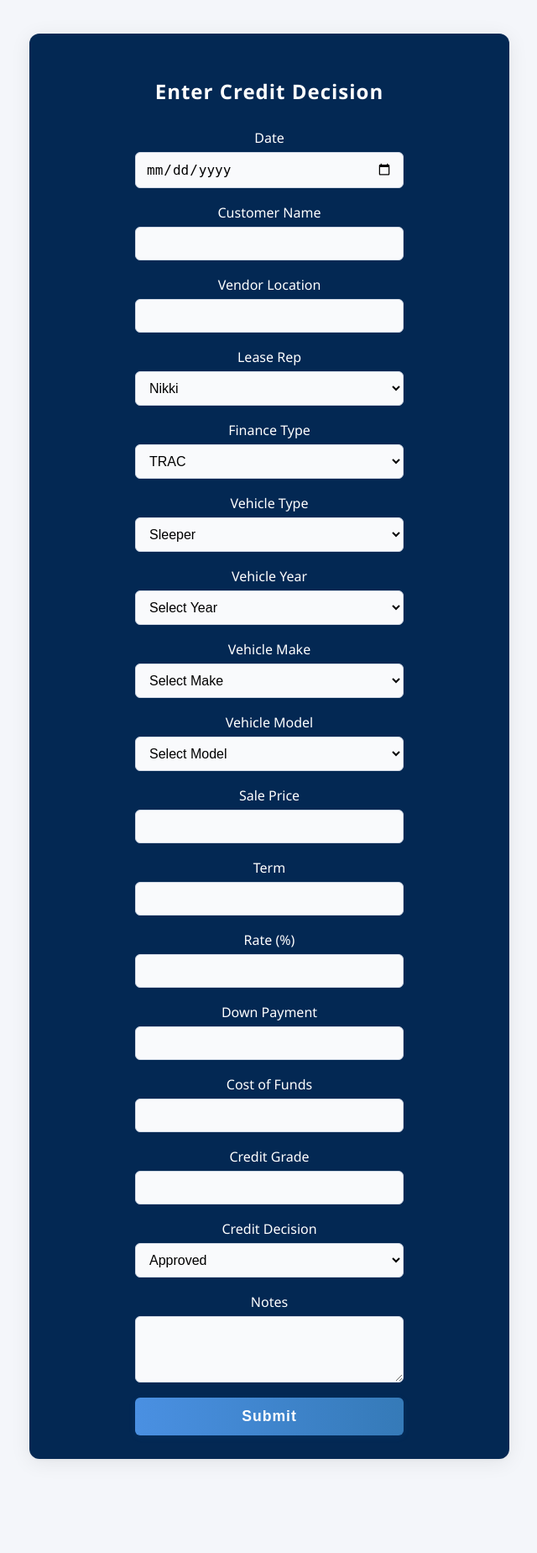
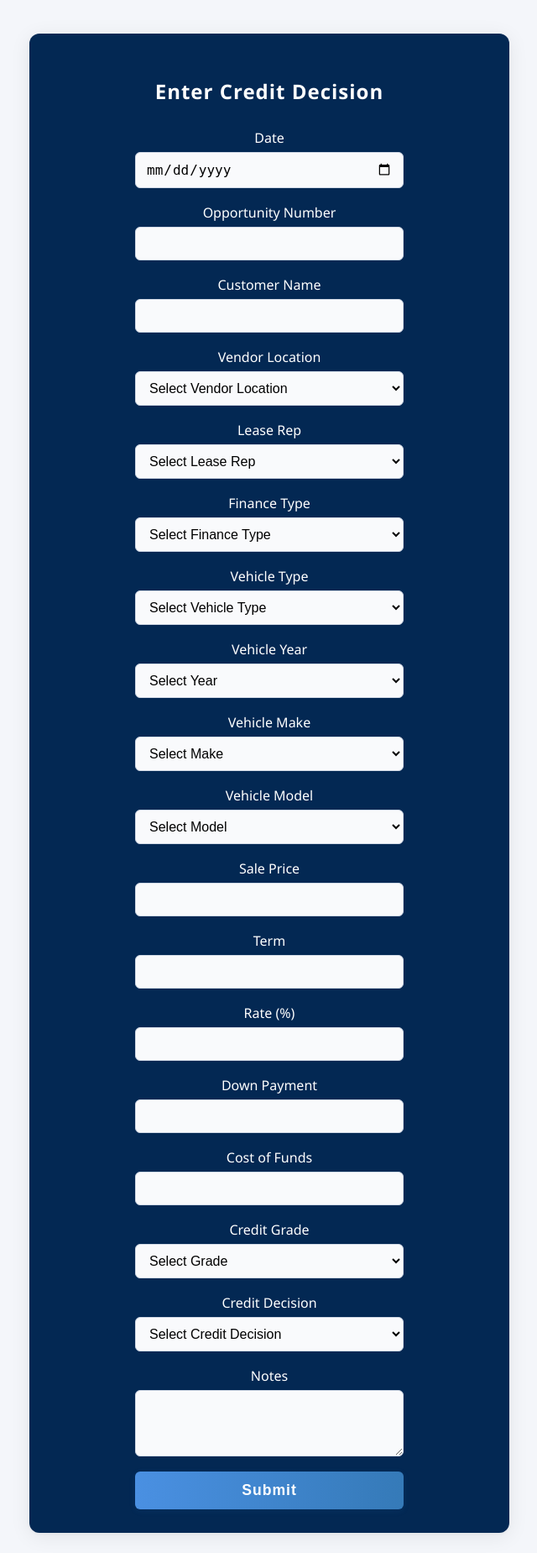
Before and after one commit to jordanks93/deal_decision_interface, a Flask app: page / in a window 1280 px wide. Shown: the top 1849 px of the page at 84% size, without its empty margins (319-959 px from the left). Before the commit the page ends 1740 px from the top, so only its background shows below. Run offline with Flask 3, Linux system fonts and the light colour scheme.

Commit message:
updated option fields and added new fields for opp number

```diff
--- a/app.py
+++ b/app.py
@@ -1,8 +1,10 @@
-from flask import Flask, request, render_template, redirect
+from flask import Flask, request, render_template, redirect, flash
 import gspread
 from oauth2client.service_account import ServiceAccountCredentials
+from datetime import datetime
 
 app = Flask(__name__)
+app.secret_key = 'your_secret_key'  # Needed for flash messages
 
 # Google Sheets setup
 scope = ['https://spreadsheets.google.com/feeds', 'https://www.googleapis.com/auth/drive']
@@ -16,8 +18,50 @@ def index():
 
 @app.route('/submit', methods=['POST'])
 def submit():
+    required_fields = [
+        'date', 'opportunity_number', 'customer_name', 'vendor_location',
+        'lease_rep', 'finance_type', 'vehicle_type', 'vehicle_year',
+        'vehicle_make', 'vehicle_model', 'sale_price', 'term', 'rate',
+        'down_payment', 'cost_of_funds', 'credit_grade', 'credit_decision'
+    ]
+    errors = []
+
+    # Check required fields
+    for field in required_fields:
+        if not request.form.get(field):
+            errors.append(f"{field.replace('_', ' ').title()} is required.")
+
+    # Validate date
+    try:
+        datetime.strptime(request.form['date'], '%Y-%m-%d')
+    except (ValueError, KeyError):
+        errors.append("Invalid date format.")
+
+    # Validate numbers
+    number_fields = ['opportunity_number', 'sale_price', 'term', 'rate', 'down_payment', 'cost_of_funds']
+    for field in number_fields:
+        try:
+            float(request.form[field])
+        except (ValueError, KeyError):
+            errors.append(f"{field.replace('_', ' ').title()} must be a number.")
+
+    # Validate vehicle year
+    try:
+        year = int(request.form['vehicle_year'])
+        if year < 2000 or year > 2026:
+            errors.append("Vehicle Year must be between 2000 and 2026.")
+    except (ValueError, KeyError):
+        errors.append("Vehicle Year must be a valid year.")
+
+    if errors:
+        for error in errors:
+            flash(error)
+        return render_template('form.html')
+
+    # If all validations pass, save to sheet
     data = [
         request.form['date'],
+        request.form['opportunity_number'],
         request.form['customer_name'],
         request.form['vendor_location'],
         request.form['lease_rep'],
@@ -33,9 +77,10 @@ def submit():
         request.form['cost_of_funds'],
         request.form['credit_grade'],
         request.form['credit_decision'],
-        request.form['notes']
+        request.form.get('notes', '')
     ]
     sheet.append_row(data)
+    flash("Submission successful!")
     return redirect('/')
 
 if __name__ == '__main__':
--- a/templates/form.html
+++ b/templates/form.html
@@ -13,14 +13,35 @@
             <label>Date</label>
             <input type="date" name="date" required>
 
+            <label>Opportunity Number</label>
+            <input type="number" name="opportunity_number" required>
+
             <label>Customer Name</label>
             <input type="text" name="customer_name" required>
 
             <label>Vendor Location</label>
-            <input type="text" name="vendor_location" required>
+            <select name="vendor_location" required>
+                <option value="">Select Vendor Location</option>
+                <option value="Fyda Columbus">Fyda Columbus</option>
+                <option value="Fyda Cincinnati">Fyda Cincinnati</option>
+                <option value="Fyda Youngstown">Fyda Youngstown</option>
+                <option value="Fyda Pittsburgh">Fyda Pittsburgh</option>
+                <option value="Fyda Zanesville">Fyda Zanesville</option>
+                <option value="Impel Union">Impel Union</option>
+                <option value="Interstate">Interstate</option>
+                <option value="M&T Truck Sales">M&T Truck Sales</option>
+                <option value="Mazo Capital">Mazo Capital</option>
+                <option value="MHC">MHC</option>
+                <option value="Compass">Compass</option>
+                <option value="Fleet XL">Fleet XL</option>
+                <option value="CAS">CAS</option>
+                <option value="Custom">Custom</option>
+                <option value="Non Fyda">Non Fyda</option>
+            </select>
 
             <label>Lease Rep</label>
             <select name="lease_rep" required>
+                <option value="">Select Lease Rep</option>
                 <option value="Nikki">Nikki</option>
                 <option value="Pete">Pete</option>
                 <option value="Mike">Mike</option>
@@ -31,6 +52,7 @@
 
             <label>Finance Type</label>
              <select name="finance_type" required>
+                <option value="">Select Finance Type</option>
                 <option value="TRAC">TRAC</option>
                 <option value="LOAN">LOAN</option>
                 <option value="FMV">FMV</option>
@@ -38,6 +60,7 @@
 
             <label>Vehicle Type</label>
              <select name="vehicle_type" required>
+                <option value="">Select Vehicle Type</option>
                 <option value="Sleeper">Sleeper</option>
                 <option value="Daycab">Daycab</option>
                 <option value="Dump">Dump</option>
@@ -156,10 +179,23 @@
             <input type="number" name="cost_of_funds" step="0.01" required>
 
             <label>Credit Grade</label>
-            <input type="text" name="credit_grade" required>
+            <select name="credit_grade" required>
+                <option value="">Select Grade</option>
+                <option value="A+">A+</option>
+                <option value="A">A</option>
+                <option value="A-">A-</option>
+                <option value="B+">B+</option>
+                <option value="B">B</option>
+                <option value="B-">B-</option>
+                <option value="C+">C+</option>
+                <option value="C">C</option>
+                <option value="C-">C-</option>
+                <option value="R">R</option>
+            </select>
 
             <label>Credit Decision</label>
             <select name="credit_decision" required>
+                <option value="">Select Credit Decision</option>
                 <option value="Approved">Approved</option>
                 <option value="Declined">Declined</option>
                 <option value="Pending">Pending</option>
```
